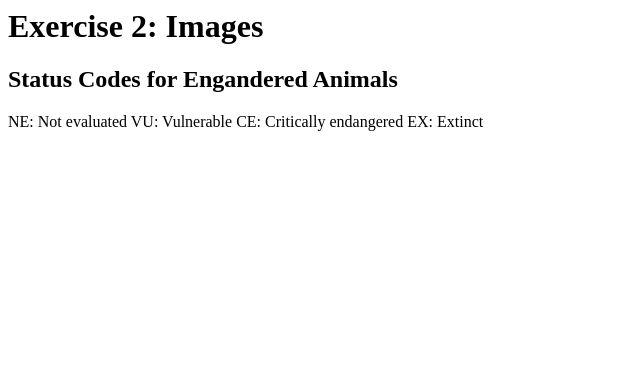
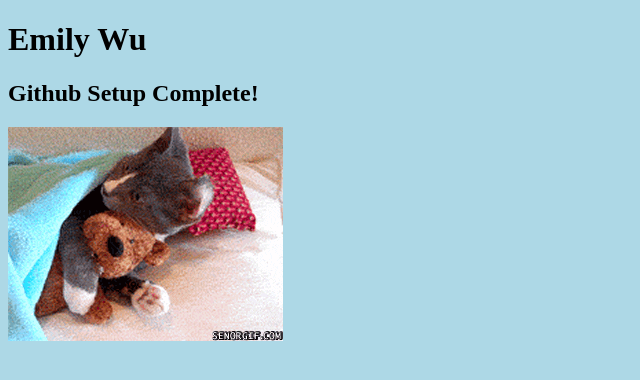
Before and after one commit to emi-yw/exercise7, a plain HTML site: page index.html in a window 1280 px wide. Shown: the whole page, without its empty margins (0-640 px from the left). Drawn offline with Linux system fonts and the light colour scheme.

Commit message:
added gif and header and background colour

```diff
--- a/index.html
+++ b/index.html
@@ -1,22 +1,17 @@
+<!DOCTYPE html>
+<html lang="en-ca">
 <head>
-<title>Exercise 2: Images</title>
-<meta charset="UTF-8">
-</head>
-<h1>
-  Exercise 2: Images
-</h1>
+   <title> Exercise 7 Gif </title>
+   <meta charset="urf-8">
+  </head>
+<body style="background-color:lightblue;">
+  <h1>
+     Emily Wu
+  </h1>
+  <h2>
+    Github Setup Complete!
+  </h2>
+  <img src="giphy.gif">
+  </body>
 
-<!-- Insert Giraffe here and delete this comment -->
-
-<!-- Insert Three images here and delete this comment -->
-
-<h2>
-  Status Codes for Engandered Animals
-</h2>
-
-<!-- Turn the following into an unordered list and delete this comment -->
-
-NE: Not evaluated
-VU: Vulnerable
-CE: Critically endangered
-EX: Extinct
+</html>
```
